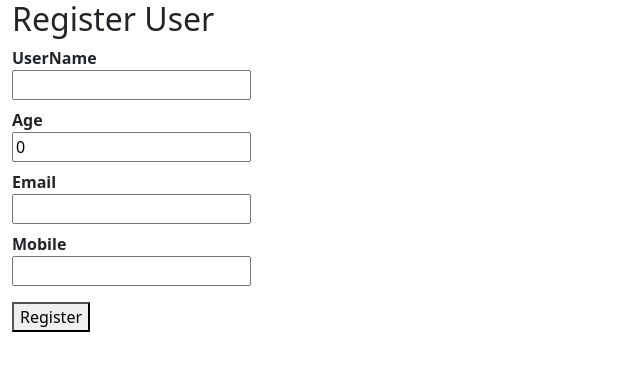
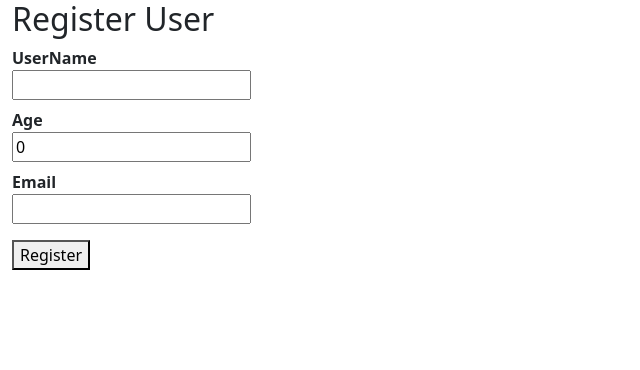
Before and after one commit to Praveenajallipalli/React-Shopping-App, a React (Create React App) app: page / in a window 1280 px wide. Shown: the top 370 px of the page, without its empty margins (0-640 px from the left). Built offline with nearby package versions, Linux system fonts and the light colour scheme.

Commit message:
Yup validation

```diff
--- /dev/null
+++ b/src/Components/YupValidation.js
@@ -0,0 +1,48 @@
+import { useFormik } from "formik";
+import * as yup from 'yup';
+
+export default function YupValidation(){
+    const formik = useFormik({
+        initialValues: {
+            UserName:'',
+            Age:0,
+            Email:'',
+        },
+        validationSchema: yup.object({
+            UserName : yup.string()
+                            .required("User Name Required")
+                            .min(4, "Name too short")
+                            .max(10, "Name too long"),
+            Email : yup.string()
+                        .required("Email Required")
+                        .email("Invalid Email"),
+            Age : yup.number()
+                      .required('Age Required')
+        }),
+        onSubmit : (values) => {
+            alert(JSON.stringify(values));
+        }
+
+    })
+
+    return(
+        <div className="container-fluid">
+            <form onSubmit={formik.handleSubmit}>
+                <h2>Register User</h2>
+                <dl>
+                    <dt>UserName</dt>
+                    <dd><input {...formik.getFieldProps("UserName")} type="text"/></dd>
+                    <dd className="text-danger">{formik.errors.UserName}</dd>
+                    <dt>Age</dt>
+                    <dd><input {...formik.getFieldProps("Age")} type="text"/></dd>
+                    <dd className="text-danger">{formik.errors.Age}</dd>
+                    <dt>Email</dt>
+                    <dd><input {...formik.getFieldProps("Email")} type="text"/></dd>
+                    <dd className="text-danger">{formik.errors.Email}</dd>
+
+                </dl>
+                <button>Register</button>
+            </form>
+        </div>
+    )
+}
--- a/src/index.js
+++ b/src/index.js
@@ -14,11 +14,12 @@
 import FormCOmponent from './Components/FormComponent';
 import FormikDemo from './Components/FormikDemo';
 import FormikValidation from './Components/FormikValidation';
+import YupValidation from './Components/YupValidation';
 
 const root = ReactDOM.createRoot(document.getElementById('root'));
 root.render(
   <React.StrictMode>
-    <FormikValidation/>
+    <YupValidation />
   </React.StrictMode>
 );
 
```
